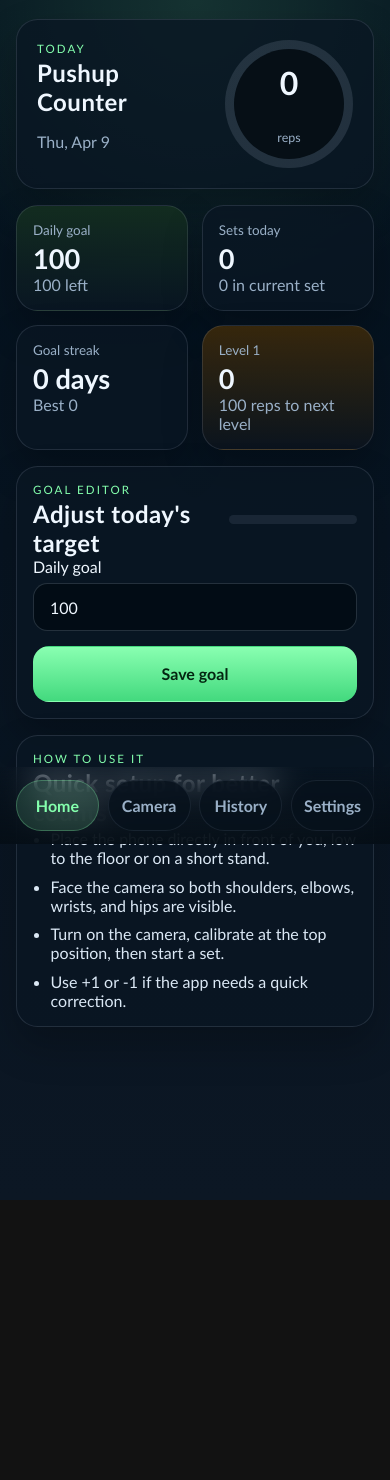
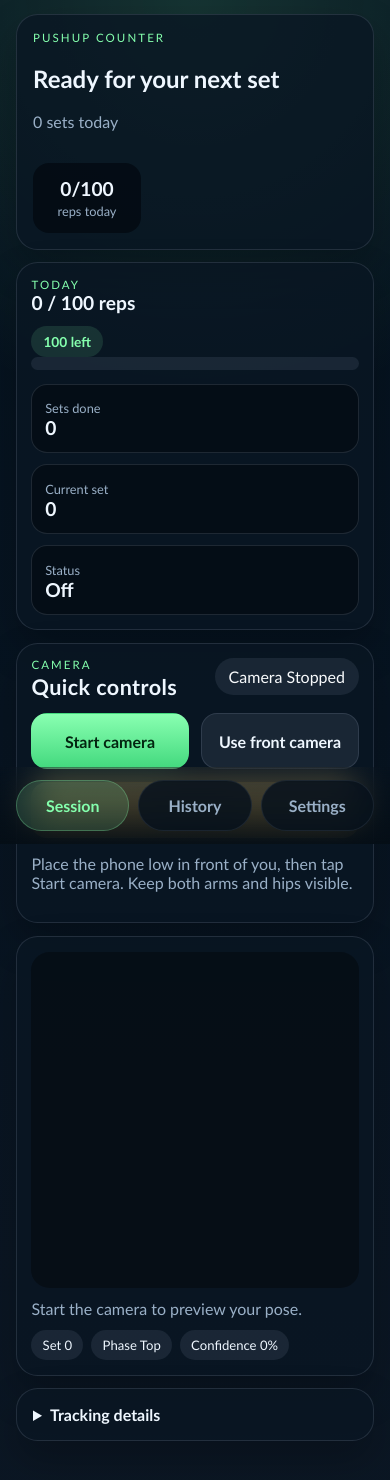
Before and after one commit to K-Haywood/pushup-counter, a React (Vite) app: page / in a window 390 px wide. Shown: the top 1480 px of the page. Before the commit the page ends 1200 px from the top, so only its background shows below. Built offline with nearby package versions, Linux system fonts and the light colour scheme.

Commit message:
Make the app camera-first and iPhone-friendly

```diff
--- a/src/App.tsx
+++ b/src/App.tsx
@@ -2,14 +2,13 @@ import { useState } from 'react';
 import { BottomNav } from './components/BottomNav';
 import { CameraScreen } from './components/CameraScreen';
 import { HistoryScreen } from './components/HistoryScreen';
-import { HomeScreen } from './components/HomeScreen';
 import { SettingsScreen } from './components/SettingsScreen';
 import { usePersistentAppState } from './hooks/usePersistentAppState';
 import { usePushupPoseSession } from './hooks/usePushupPoseSession';
 import type { AppTab } from './types/app';
 
 export default function App() {
-  const [activeTab, setActiveTab] = useState<AppTab>('home');
+  const [activeTab, setActiveTab] = useState<AppTab>('camera');
   const {
     state,
     today,
@@ -17,12 +16,10 @@ export default function App() {
     summary,
     last7Days,
     last30Days,
-    setTodayGoal,
     startSet,
     endSet,
     addAutoRep,
     adjustCurrentSet,
-    resetCurrentSet,
     updateSettings
   } = usePersistentAppState();
 
@@ -32,28 +29,31 @@ export default function App() {
     onRepCounted: addAutoRep
   });
 
+  const setsDoneToday = today.sets.filter((set) => set.reps > 0 || Boolean(set.endedAt)).length;
+
   return (
     <div className="app-shell">
       <main className="app-shell__main">
-        {activeTab === 'home' ? (
-          <HomeScreen
-            summary={summary}
-            today={today}
-            currentSet={currentSet}
-            onSaveGoal={setTodayGoal}
-          />
-        ) : null}
-
         {activeTab === 'camera' ? (
           <CameraScreen
             currentSet={currentSet}
             setActive={Boolean(currentSet)}
             currentFacingMode={state.settings.cameraFacingMode}
+            todayTotal={today.totalReps}
+            dailyGoal={today.dailyGoal}
+            setsDoneToday={setsDoneToday}
+            repsRemaining={summary.remaining}
+            streak={summary.streak}
             viewState={poseSession.viewState}
             videoRef={poseSession.videoRef}
             overlayRef={poseSession.overlayRef}
-            onStartCamera={() => void poseSession.startCamera()}
-            onStopCamera={() => void poseSession.stopCamera()}
+            onToggleCamera={() => {
+              if (poseSession.viewState.isCameraRunning) {
+                void poseSession.stopCamera();
+              } else {
+                void poseSession.startCamera();
+              }
+            }}
             onStartSet={startSet}
             onEndSet={endSet}
             onCalibrate={poseSession.startCalibration}
@@ -65,7 +65,6 @@ export default function App() {
               })
             }
             onAdjustSet={adjustCurrentSet}
-            onResetSet={resetCurrentSet}
           />
         ) : null}
 
--- a/src/components/BottomNav.tsx
+++ b/src/components/BottomNav.tsx
@@ -6,8 +6,7 @@ interface BottomNavProps {
 }
 
 const ITEMS: Array<{ key: AppTab; label: string }> = [
-  { key: 'home', label: 'Home' },
-  { key: 'camera', label: 'Camera' },
+  { key: 'camera', label: 'Session' },
   { key: 'history', label: 'History' },
   { key: 'settings', label: 'Settings' }
 ];
--- a/src/components/CameraScreen.tsx
+++ b/src/components/CameraScreen.tsx
@@ -1,86 +1,180 @@
 import { PHASE_LABELS } from '../lib/defaults';
 import type { CameraFacingMode, PoseSessionViewState, SetRecord } from '../types/app';
-import { StatCard } from './StatCard';
 
 interface CameraScreenProps {
   currentSet: SetRecord | null;
   setActive: boolean;
+  todayTotal: number;
+  dailyGoal: number;
+  setsDoneToday: number;
+  repsRemaining: number;
+  streak: number;
   viewState: PoseSessionViewState;
   videoRef: React.RefObject<HTMLVideoElement | null>;
   overlayRef: React.RefObject<HTMLCanvasElement | null>;
-  onStartCamera: () => void;
-  onStopCamera: () => void;
+  onToggleCamera: () => void;
   onStartSet: () => void;
   onEndSet: () => void;
   onCalibrate: () => void;
   onFlipCamera: () => void;
   onAdjustSet: (delta: number) => void;
-  onResetSet: () => void;
   currentFacingMode: CameraFacingMode;
+}
+
+function formatStatusLabel(status: string) {
+  return status.replace('-', ' ');
 }
 
 export function CameraScreen({
   currentSet,
   setActive,
+  todayTotal,
+  dailyGoal,
+  setsDoneToday,
+  repsRemaining,
+  streak,
   viewState,
   videoRef,
   overlayRef,
-  onStartCamera,
-  onStopCamera,
+  onToggleCamera,
   onStartSet,
   onEndSet,
   onCalibrate,
   onFlipCamera,
   onAdjustSet,
-  onResetSet,
   currentFacingMode
 }: CameraScreenProps) {
+  const goalProgress = dailyGoal > 0 ? Math.min(1, todayTotal / dailyGoal) : 0;
+
   return (
-    <section className="screen">
-      <header className="screen-header">
+    <section className="screen screen--camera">
+      <header className="session-hero panel">
         <div>
-          <p className="eyebrow">Camera session</p>
-          <h1>Automatic push-up counting</h1>
+          <p className="eyebrow">Pushup Counter</p>
+          <h1>Ready for your next set</h1>
+          <p className="subtle-copy">
+            {setsDoneToday} sets today
+            {streak > 0 ? ` • ${streak}-day streak` : ''}
+          </p>
         </div>
-        <p className={`status-pill status-pill--${viewState.status}`}>{viewState.status.replace('-', ' ')}</p>
+        <div className="session-hero__goal">
+          <strong>
+            {todayTotal}/{dailyGoal}
+          </strong>
+          <span>reps today</span>
+        </div>
       </header>
 
-      <section className="camera-stage panel">
-        <div className="camera-stage__viewport">
+      <section className="panel panel--tight">
+        <div className="session-progress">
+          <div>
+            <p className="eyebrow">Today</p>
+            <strong className="session-progress__value">
+              {todayTotal} / {dailyGoal} reps
+            </strong>
+          </div>
+          <span className="session-progress__chip">{Math.max(0, repsRemaining)} left</span>
+        </div>
+        <div className="progress-track" aria-hidden="true">
+          <span className="progress-track__fill" style={{ width: `${Math.round(goalProgress * 100)}%` }} />
+        </div>
+
+        <div className="session-metrics">
+          <div className="session-metric">
+            <span className="session-metric__label">Sets done</span>
+            <strong>{setsDoneToday}</strong>
+          </div>
+          <div className="session-metric">
+            <span className="session-metric__label">Current set</span>
+            <strong>{currentSet?.reps ?? 0}</strong>
+          </div>
+          <div className="session-metric">
+            <span className="session-metric__label">Status</span>
+            <strong>{viewState.isCameraRunning ? 'Live' : 'Off'}</strong>
+          </div>
+        </div>
+      </section>
+
+      <section className="panel panel--tight">
+        <div className="session-toolbar">
+          <div>
+            <p className="eyebrow">Camera</p>
+            <h2>Quick controls</h2>
+          </div>
+          <p className={`status-pill status-pill--${viewState.status}`}>{formatStatusLabel(viewState.status)}</p>
+        </div>
+
+        <div className="button-grid button-grid--session">
+          <button className="primary-button" type="button" onClick={onToggleCamera}>
+            {viewState.isCameraRunning ? 'Stop camera' : 'Start camera'}
+          </button>
+          <button className="secondary-button" type="button" onClick={onFlipCamera}>
+            {currentFacingMode === 'environment' ? 'Use front camera' : 'Use rear camera'}
+          </button>
+        </div>
+
+        <div className="button-grid button-grid--session">
+          {setActive ? (
+            <button className="accent-button" type="button" onClick={onEndSet}>
+              End set
+            </button>
+          ) : (
+            <button
+              className="accent-button"
+              type="button"
+              onClick={onStartSet}
+              disabled={!viewState.isCameraRunning}
+            >
+              Start set
+            </button>
+          )}
+          {viewState.isCameraRunning ? (
+            <button className="ghost-button" type="button" onClick={onCalibrate}>
+              {viewState.calibrationSnapshot ? 'Recalibrate' : 'Calibrate'}
+            </button>
+          ) : null}
+        </div>
+
+        {!viewState.isCameraRunning ? (
+          <p className="subtle-copy">
+            Place the phone low in front of you, then tap Start camera. Keep both arms and hips visible.
+          </p>
+        ) : null}
+
+        {setActive ? (
+          <div className="button-grid button-grid--compact-two">
+            <button className="manual-button" type="button" onClick={() => onAdjustSet(1)}>
+              +1 rep
+            </button>
+            <button className="manual-button" type="button" onClick={() => onAdjustSet(-1)}>
+              -1 rep
+            </button>
+          </div>
+        ) : null}
+      </section>
+
+      <section className="camera-stage panel panel--tight">
+        <div className="camera-stage__viewport camera-stage__viewport--session">
           <video ref={videoRef} className="camera-stage__video" muted playsInline />
           <canvas ref={overlayRef} className="camera-stage__overlay" />
         </div>
         <div className="camera-stage__meta">
           <p className="camera-stage__guidance">{viewState.guidance}</p>
           {viewState.errorMessage ? <p className="camera-stage__error">{viewState.errorMessage}</p> : null}
+          <div className="inline-badges">
+            <span className="inline-badge">Set {currentSet?.reps ?? 0}</span>
+            <span className="inline-badge">Phase {PHASE_LABELS[viewState.phase]}</span>
+            <span className="inline-badge">Confidence {Math.round(viewState.confidence * 100)}%</span>
+          </div>
         </div>
       </section>
 
-      <div className="stats-grid">
-        <StatCard label="Current set" value={currentSet?.reps ?? 0} accent="lime" />
-        <StatCard
-          label="Phase"
-          value={PHASE_LABELS[viewState.phase]}
-          helper={setActive ? 'Counting live' : 'Preview only'}
-        />
-        <StatCard
-          label="Confidence"
-          value={`${Math.round(viewState.confidence * 100)}%`}
-          helper={viewState.confidenceLabel}
-        />
-        <StatCard
-          label="Elbow angle"
-          value={viewState.smoothedAngle ? `${Math.round(viewState.smoothedAngle)} deg` : '--'}
-          helper={viewState.selectedSide ? 'both arms tracked' : 'No pose locked'}
-        />
-      </div>
-
-      {viewState.calibrationActive || viewState.calibrationSnapshot ? (
-        <section className="panel calibration-panel">
+      {(viewState.calibrationActive || viewState.calibrationSnapshot) && viewState.isCameraRunning ? (
+        <section className="panel panel--tight calibration-panel">
           <div className="panel__header">
             <div>
               <p className="eyebrow">Calibration</p>
-              <h2>Top-position baseline</h2>
+              <h2>Top-position check</h2>
             </div>
             <p className="calibration-panel__value">{Math.round(viewState.calibrationProgress * 100)}%</p>
           </div>
@@ -92,64 +186,29 @@ export function CameraScreen({
           </div>
           <p className="subtle-copy">
             {viewState.calibrationSnapshot
-              ? 'Calibration is saved for this session.'
+              ? 'Calibration is saved for this camera session.'
               : 'Hold the top push-up position until the bar fills.'}
           </p>
         </section>
       ) : null}
 
-      <section className="panel">
-        <div className="button-grid">
-          <button className="primary-button" type="button" onClick={onStartCamera}>
-            Start camera
-          </button>
-          <button className="secondary-button" type="button" onClick={onStopCamera}>
-            Stop camera
-          </button>
-          <button className="secondary-button" type="button" onClick={onCalibrate}>
-            Calibrate
-          </button>
-          <button className="secondary-button" type="button" onClick={onFlipCamera}>
-            {currentFacingMode === 'environment' ? 'Use front camera' : 'Use rear camera'}
-          </button>
+      <details className="panel details-panel">
+        <summary>Tracking details</summary>
+        <div className="diagnostic-grid">
+          <div className="diagnostic-item">
+            <span>Phase</span>
+            <strong>{PHASE_LABELS[viewState.phase]}</strong>
+          </div>
+          <div className="diagnostic-item">
+            <span>Confidence</span>
+            <strong>{Math.round(viewState.confidence * 100)}%</strong>
+          </div>
+          <div className="diagnostic-item">
+            <span>Elbow angle</span>
+            <strong>{viewState.smoothedAngle ? `${Math.round(viewState.smoothedAngle)} deg` : '--'}</strong>
+          </div>
         </div>
-
-        <div className="button-grid">
-          {setActive ? (
-            <button className="accent-button" type="button" onClick={onEndSet}>
-              End set
-            </button>
-          ) : (
-            <button className="accent-button" type="button" onClick={onStartSet}>
-              Start set
-            </button>
-          )}
-        </div>
-
-        <div className="button-grid button-grid--compact">
-          <button className="manual-button" type="button" onClick={() => onAdjustSet(1)}>
-            +1
-          </button>
-          <button className="manual-button" type="button" onClick={() => onAdjustSet(-1)}>
-            -1
-          </button>
-          <button className="secondary-button" type="button" onClick={onResetSet}>
-            Reset current set
-          </button>
-        </div>
-      </section>
-
-      <section className="panel">
-        <p className="eyebrow">Placement</p>
-        <h2>Best camera setup</h2>
-        <ul className="instruction-list">
-          <li>Place the phone directly in front of you, low to the floor or on a short stand.</li>
-          <li>Face the camera so both shoulders, elbows, wrists, and hips stay visible.</li>
-          <li>Keep strong lighting on your upper body so both elbows and wrists are clear.</li>
-          <li>Only one person should be in frame while counting is active.</li>
-          <li>Tap the flip button to swap between the front and rear cameras.</li>
-        </ul>
-      </section>
+      </details>
     </section>
   );
 }
--- a/src/styles.css
+++ b/src/styles.css
@@ -42,7 +42,7 @@ button {
 }
 
 .app-shell {
-  min-height: 100vh;
+  min-height: 100dvh;
   display: flex;
   flex-direction: column;
   padding-bottom: env(safe-area-inset-bottom);
@@ -55,8 +55,13 @@ button {
 .screen {
   display: flex;
   flex-direction: column;
-  gap: 1rem;
-  padding: 1.2rem 1rem 6rem;
+  gap: 0.9rem;
+  padding: 1rem 1rem 5rem;
+}
+
+.screen--camera {
+  gap: 0.8rem;
+  padding-top: 0.85rem;
 }
 
 .screen-header,
@@ -65,7 +70,8 @@ button {
   display: flex;
   justify-content: space-between;
   gap: 1rem;
-  align-items: center;
+  align-items: flex-start;
+  flex-wrap: wrap;
 }
 
 .hero-card,
@@ -174,6 +180,10 @@ button {
   padding: 1rem;
 }
 
+.panel--tight {
+  padding: 0.9rem;
+}
+
 .goal-editor,
 .form-panel {
   display: flex;
@@ -248,6 +258,70 @@ button {
   height: 0.8rem;
 }
 
+.session-hero {
+  display: flex;
+  justify-content: space-between;
+  gap: 1rem;
+  align-items: center;
+}
+
+.session-hero__goal {
+  min-width: 6.75rem;
+  padding: 0.85rem 1rem;
+  border-radius: 1rem;
+  background: rgba(4, 12, 19, 0.9);
+  text-align: center;
+}
+
+.session-hero__goal strong,
+.session-progress__value,
+.session-metric strong,
+.diagnostic-item strong {
+  display: block;
+  font-size: 1.2rem;
+  font-weight: 800;
+}
+
+.session-hero__goal span,
+.session-metric__label,
+.diagnostic-item span {
+  color: var(--muted);
+  font-size: 0.8rem;
+}
+
+.session-progress {
+  display: flex;
+  justify-content: space-between;
+  gap: 0.75rem;
+  align-items: flex-end;
+}
+
+.session-progress__chip {
+  align-self: center;
+  padding: 0.45rem 0.75rem;
+  border-radius: 999px;
+  background: rgba(132, 255, 173, 0.12);
+  color: var(--accent);
+  font-size: 0.86rem;
+  font-weight: 700;
+  white-space: nowrap;
+}
+
+.session-metrics {
+  display: grid;
+  grid-template-columns: repeat(3, minmax(0, 1fr));
+  gap: 0.7rem;
+  margin-top: 0.85rem;
+}
+
+.session-metric,
+.diagnostic-item {
+  padding: 0.8rem;
+  border-radius: 1rem;
+  border: 1px solid var(--border);
+  background: rgba(4, 12, 19, 0.72);
+}
+
 .instruction-list {
   margin: 0.2rem 0 0;
   padding-left: 1.1rem;
@@ -260,8 +334,12 @@ button {
   position: relative;
   overflow: hidden;
   border-radius: 1.15rem;
-  aspect-ratio: 3 / 4;
+  min-height: 16rem;
   background: rgba(0, 0, 0, 0.35);
+}
+
+.camera-stage__viewport--session {
+  height: min(44vh, 21rem);
 }
 
 .camera-stage__video,
@@ -278,7 +356,7 @@ button {
 }
 
 .camera-stage__meta {
-  margin-top: 0.85rem;
+  margin-top: 0.7rem;
 }
 
 .camera-stage__guidance,
@@ -296,6 +374,15 @@ button {
   gap: 0.8rem;
 }
 
+.button-grid--session {
+  margin-top: 0.8rem;
+}
+
+.button-grid--session > :only-child,
+.button-grid--compact-two > :only-child {
+  grid-column: 1 / -1;
+}
+
 .button-grid--compact {
   margin-top: 0.8rem;
 }
@@ -303,7 +390,8 @@ button {
 .primary-button,
 .secondary-button,
 .accent-button,
-.manual-button {
+.manual-button,
+.ghost-button {
   min-height: 3.5rem;
   border-radius: 1rem;
   border: 1px solid transparent;
@@ -327,10 +415,21 @@ button {
   color: #2e1700;
 }
 
+.accent-button:disabled {
+  opacity: 0.45;
+  cursor: not-allowed;
+}
+
 .manual-button {
   background: rgba(6, 27, 43, 0.96);
   color: #eff7ff;
   border-color: rgba(148, 163, 184, 0.22);
+}
+
+.ghost-button {
+  background: rgba(20, 34, 47, 0.84);
+  color: #eff7ff;
+  border-color: rgba(132, 255, 173, 0.22);
 }
 
 .status-pill {
@@ -401,11 +500,57 @@ button {
   font-size: 0.86rem;
 }
 
+.session-toolbar {
+  display: flex;
+  justify-content: space-between;
+  gap: 0.75rem;
+  align-items: flex-start;
+  flex-wrap: wrap;
+}
+
+.inline-badges {
+  display: flex;
+  flex-wrap: wrap;
+  gap: 0.5rem;
+  margin-top: 0.75rem;
+}
+
+.inline-badge {
+  padding: 0.45rem 0.7rem;
+  border-radius: 999px;
+  background: rgba(148, 163, 184, 0.12);
+  color: #eff7ff;
+  font-size: 0.82rem;
+}
+
+.details-panel summary {
+  cursor: pointer;
+  font-weight: 700;
+}
+
+.details-panel__copy {
+  margin: 0.75rem 0 0;
+  color: var(--muted);
+}
+
+.details-panel__body {
+  display: grid;
+  gap: 1rem;
+  margin-top: 1rem;
+}
+
+.diagnostic-grid {
+  display: grid;
+  grid-template-columns: repeat(3, minmax(0, 1fr));
+  gap: 0.7rem;
+  margin-top: 0.85rem;
+}
+
 .bottom-nav {
   position: sticky;
   bottom: 0;
   display: grid;
-  grid-template-columns: repeat(4, 1fr);
+  grid-template-columns: repeat(3, 1fr);
   gap: 0.55rem;
   padding: 0.8rem 1rem calc(0.8rem + env(safe-area-inset-bottom));
   background: linear-gradient(180deg, rgba(5, 14, 22, 0.1), rgba(5, 14, 22, 0.94));
@@ -427,6 +572,30 @@ button {
   color: var(--accent);
 }
 
+@media (max-height: 760px) {
+  .screen {
+    padding-top: 0.8rem;
+    padding-bottom: 4.7rem;
+  }
+
+  .screen--camera {
+    gap: 0.7rem;
+  }
+
+  .camera-stage__viewport--session {
+    height: min(34vh, 17rem);
+  }
+
+  .primary-button,
+  .secondary-button,
+  .accent-button,
+  .manual-button,
+  .ghost-button {
+    min-height: 3.15rem;
+    padding-block: 0.85rem;
+  }
+}
+
 @media (min-width: 768px) {
   .app-shell {
     max-width: 860px;
@@ -444,4 +613,32 @@ button {
   .button-grid {
     grid-template-columns: repeat(4, minmax(0, 1fr));
   }
+
+  .button-grid--session {
+    grid-template-columns: repeat(2, minmax(0, 1fr));
+  }
 }
+
+@media (max-width: 480px) {
+  .session-hero,
+  .session-progress {
+    flex-direction: column;
+    align-items: stretch;
+  }
+
+  .session-hero__goal,
+  .session-progress__chip {
+    align-self: flex-start;
+  }
+
+  .session-metrics,
+  .diagnostic-grid {
+    grid-template-columns: 1fr;
+  }
+
+  .screen-header h1,
+  .panel h2,
+  .hero-card h1 {
+    font-size: 1.35rem;
+  }
+}
--- a/src/types/app.ts
+++ b/src/types/app.ts
@@ -1,4 +1,4 @@
-export type AppTab = 'home' | 'camera' | 'history' | 'settings';
+export type AppTab = 'camera' | 'history' | 'settings';
 
 export type CounterPhase = 'top' | 'descending' | 'bottom' | 'ascending';
 
```
Also changed, not shown: src/components/SettingsScreen.tsx (+17 -7 lines).
